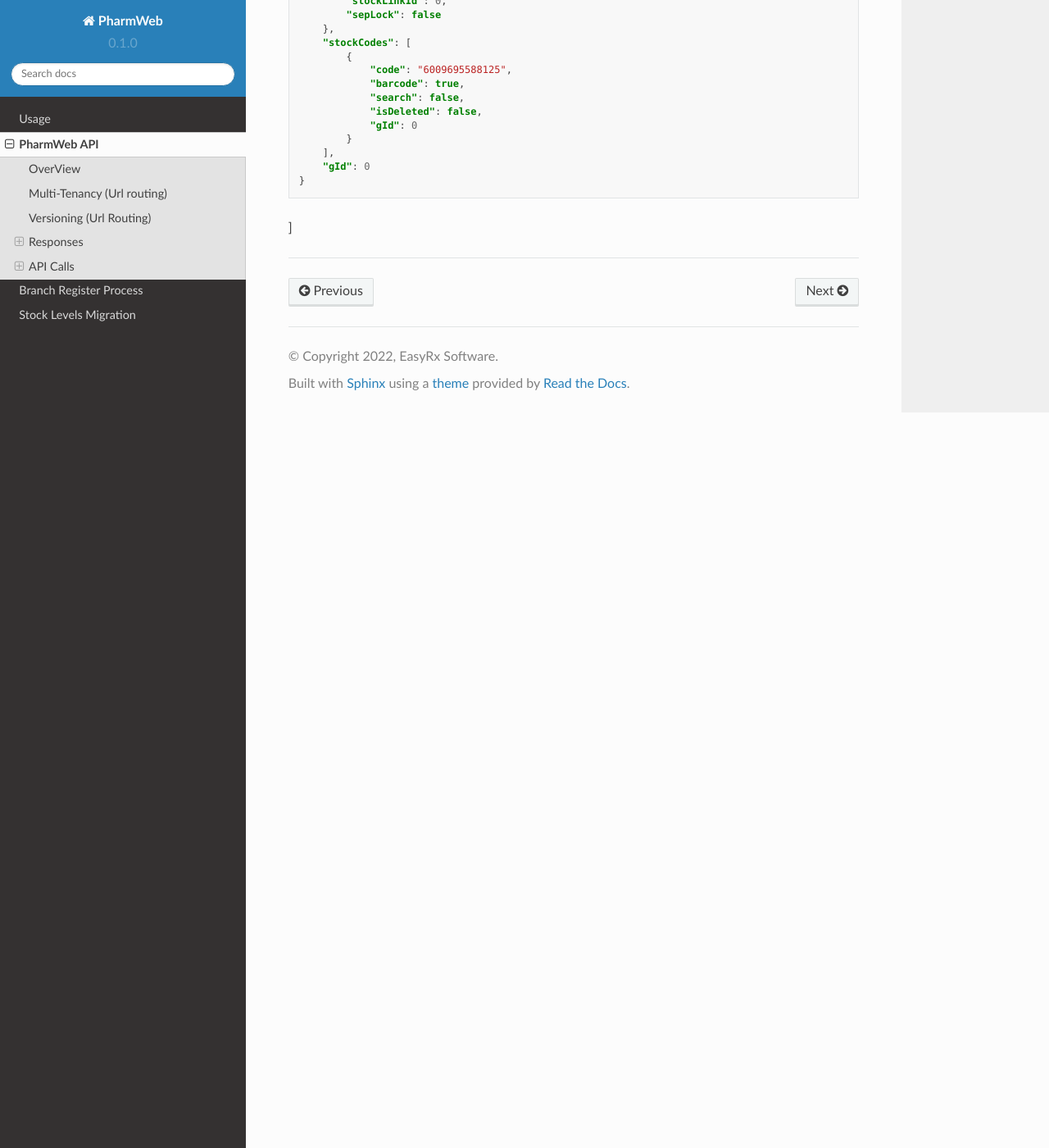
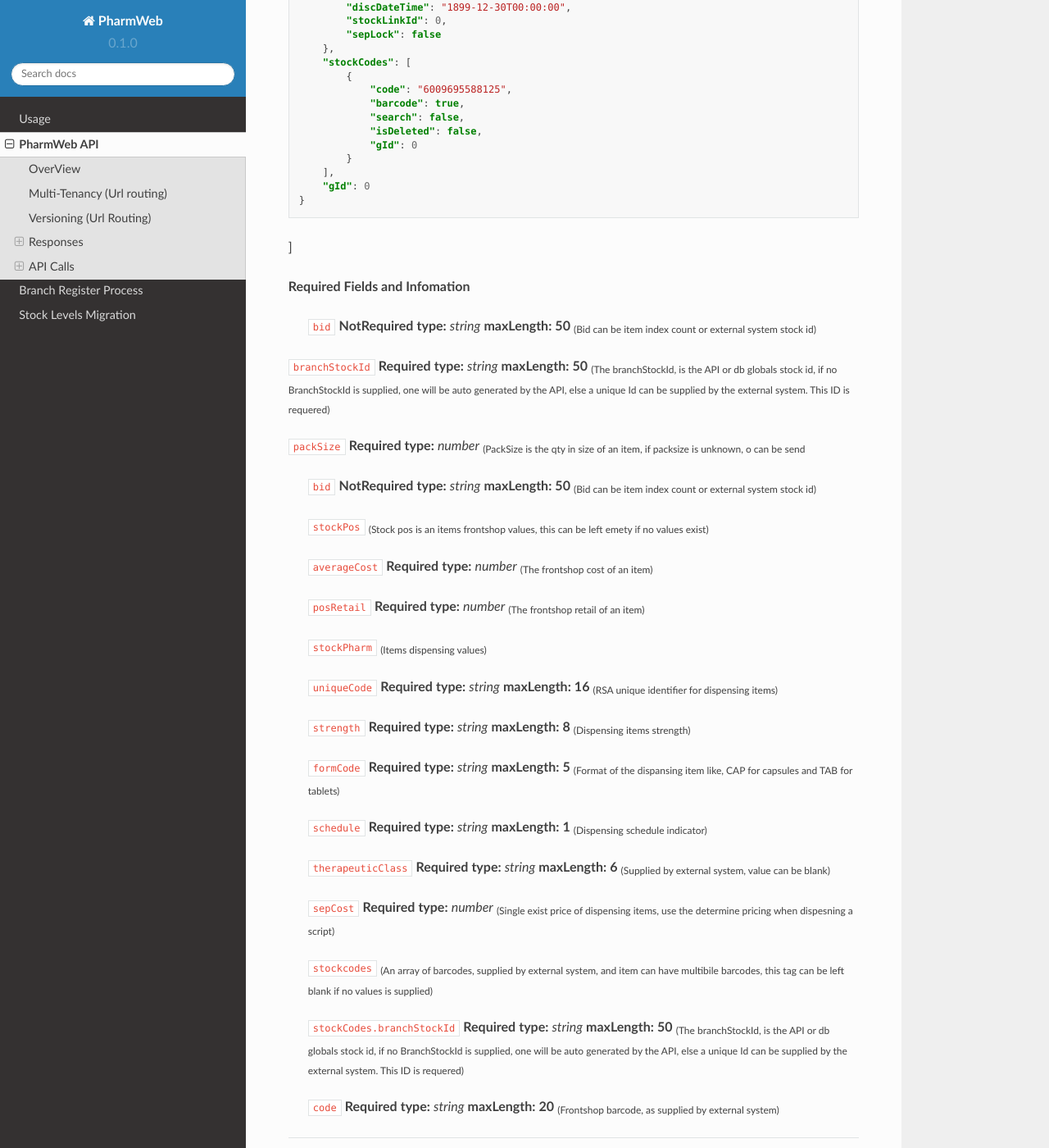
Before and after one commit to Torrafuzar/PharmWebAPI, a Sphinx documentation site: the page built from docs/source/api.rst, in a window 1280 px wide and 1400 px high, scrolled down 10773 px. Shown: the whole window at 82% size. Built offline with Sphinx 7.4.7 and the Read the Docs theme 2.0.0, drawn with Linux system fonts in a browser that asks for light colours; some of the changed text lies outside the part shown.

Commit message:
Update api.rst

```diff
--- a/docs/source/api.rst
+++ b/docs/source/api.rst
@@ -358,7 +358,7 @@ StockCollection
 
 .. admonition:: Info
 
-   **StockCollection** Adds and update the stock master list to the DB ....you must use a collection array json to `POST` stock. This opion is the quickest when adding or        updating stock. Max of 500 items must be send at a time
+   **StockCollection** Adds and update the stock master list to the DB ....you must use a collection array json to `POST` stock. This opion is the quickest when adding or        updating stock. Max of 500 items must be send at a time. Stock will be added or updated by the API generated `BranchStockID` or external system StockCode
 
    Please see documetaion @ https://pharmwebapi.azurewebsites.net/index.html
 
@@ -492,4 +492,42 @@ Below is a json `POST` of 2 items, and FrontShop item and Dispensing item.
     }
 ]
 
+**Required Fields and Infomation**
+
+  ``bid`` **NotRequired** **type:** *string* **maxLength:** **50** :subscript:`(Bid can be item index count or external system stock id)`
+
+``branchStockId`` **Required** **type:** *string* **maxLength:** **50** :subscript:`(The branchStockId, is the API or db globals stock id, if no BranchStockId is supplied, one will be auto generated by the API, else a unique Id can be supplied by the external system. This ID is requered)`
+
+``packSize`` **Required** **type:** *number* :subscript:`(PackSize is the qty in size of an item, if packsize is unknown, o can be send`
+
+  ``bid`` **NotRequired** **type:** *string* **maxLength:** **50** :subscript:`(Bid can be item index count or external system stock id)`
+
+  ``stockPos``  :subscript:`(Stock pos is an items frontshop values, this can be left emety if no values exist)`
+
+  ``averageCost`` **Required** **type:** *number*  :subscript:`(The frontshop cost of an item)`
+
+  ``posRetail`` **Required** **type:** *number*  :subscript:`(The frontshop retail of an item)`
+
+  ``stockPharm``  :subscript:`(Items dispensing values)`
+
+  ``uniqueCode`` **Required** **type:** *string* **maxLength:** **16** :subscript:`(RSA unique identifier for dispensing items)`
+
+  ``strength`` **Required** **type:** *string* **maxLength:** **8** :subscript:`(Dispensing items strength)`
+
+  ``formCode`` **Required** **type:** *string* **maxLength:** **5** :subscript:`(Format of the dispansing item like, CAP for capsules and TAB for tablets)`
+
+  ``schedule`` **Required** **type:** *string* **maxLength:** **1** :subscript:`(Dispensing schedule indicator)`
+
+  ``therapeuticClass`` **Required** **type:** *string* **maxLength:** **6** :subscript:`(Supplied by external system, value can be blank)`
+
+  ``sepCost`` **Required** **type:** *number*  :subscript:`(Single exist price of dispensing items, use the determine pricing when dispesning a script)`
+
+  ``stockcodes``  :subscript:`(An array of barcodes, supplied by external system, and item can have multibile barcodes, this tag can be left blank if no values is supplied)`
+
+  ``stockCodes.branchStockId`` **Required** **type:** *string* **maxLength:** **50** :subscript:`(The branchStockId, is the API or db globals stock id, if no BranchStockId is supplied, one will be auto generated by the API, else a unique Id can be supplied by the external system. This ID is requered)`
+
+  ``code`` **Required** **type:** *string* **maxLength:** **20** :subscript:`(Frontshop barcode, as supplied by external system)`
+
+
+
 --------------------------------------------------------------------------------------------------------------------------------------------
```
Also changed, not shown: other parts of docs/source/api.rst (+1 -1 lines).
